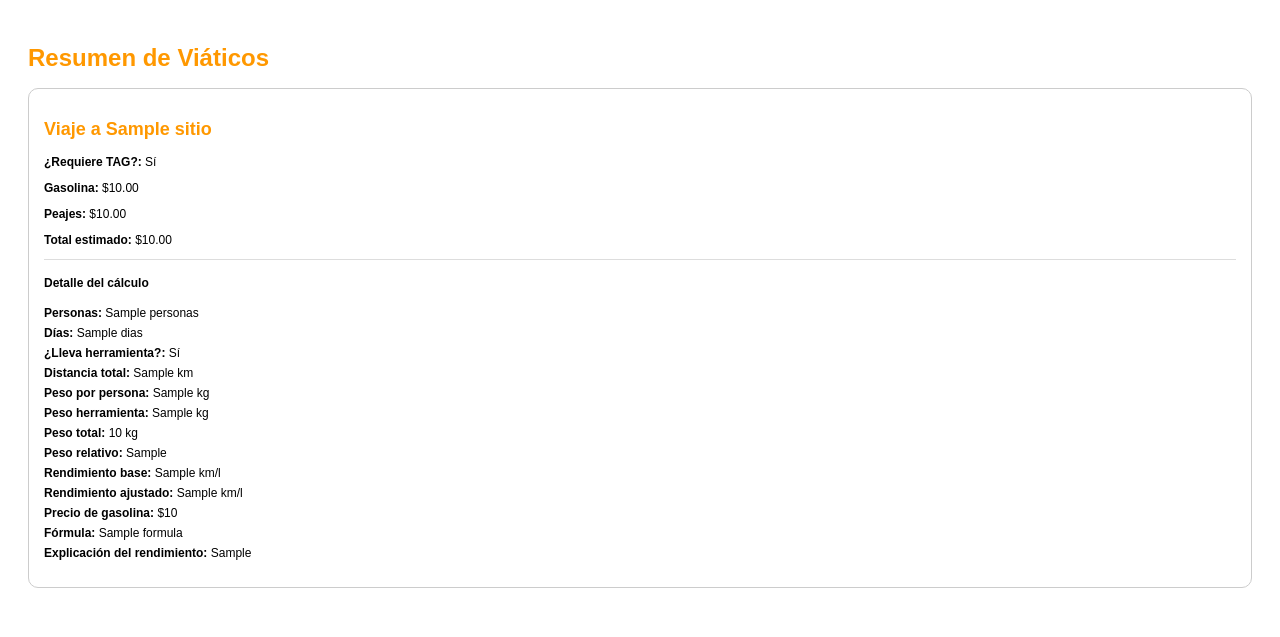
After one commit to israel109910/Gestion, a Django app: template Gasolina/templates/viaticos_pdf.html in a window 1280 px wide. The commit adds this page. Shown: the top 637 px of the page. Run offline with Django 3.2, Linux system fonts and the light colour scheme; the template is opened without the code that fills it: most values are stand-ins (such as "Sample title", 1, 10 or a date in 2020).

Commit message:
insertar app gasolina

```diff
--- a/Gasolina/templates/viaticos.html
+++ b/Gasolina/templates/viaticos.html
@@ -194,6 +194,9 @@
                 </ul>
             </details>
         </div>
+        <div class="d-grid mt-2">
+    <button type="button" class="btn btn-danger" onclick="descargarPDF()">Descargar PDF</button>
+</div>
     </div>
     {% endfor %}
 </div>
--- /dev/null
+++ b/Gasolina/templates/viaticos_pdf.html
@@ -0,0 +1,69 @@
+<!DOCTYPE html>
+<html lang="es">
+<head>
+    <meta charset="UTF-8">
+    <title>Resumen de Viáticos</title>
+    <style>
+        body {
+            font-family: Arial, sans-serif;
+            font-size: 12px;
+            padding: 20px;
+        }
+        h1, h2, h3 {
+            color: #ff9800;
+        }
+        .viaje {
+            margin-bottom: 30px;
+            padding: 15px;
+            border: 1px solid #ccc;
+            border-radius: 10px;
+        }
+        ul {
+            list-style: none;
+            padding-left: 0;
+        }
+        ul li {
+            margin-bottom: 6px;
+        }
+        hr {
+            border: 0;
+            border-top: 1px solid #ddd;
+            margin: 10px 0;
+        }
+    </style>
+</head>
+<body>
+    <h1>Resumen de Viáticos</h1>
+
+    {% for r in resultados %}
+        <div class="viaje">
+            <h2>Viaje a {{ r.sitio }}</h2>
+            <p><strong>¿Requiere TAG?:</strong> {{ r.requiere_tag|yesno:"Sí,No" }}</p>
+            <p><strong>Gasolina:</strong> ${{ r.costo_gasolina|floatformat:2 }}</p>
+            <p><strong>Peajes:</strong> ${{ r.costo_peaje|floatformat:2 }}</p>
+            <p><strong>Total estimado:</strong> ${{ r.costo_total|floatformat:2 }}</p>
+
+            <hr>
+
+            <h4>Detalle del cálculo</h4>
+            <ul>
+                <li><strong>Personas:</strong> {{ r.detalle.personas }}</li>
+                <li><strong>Días:</strong> {{ r.detalle.dias }}</li>
+                <li><strong>¿Lleva herramienta?:</strong> {{ r.detalle.herramientas|yesno:"Sí,No" }}</li>
+                <li><strong>Distancia total:</strong> {{ r.detalle.distancia_km }} km</li>
+                <li><strong>Peso por persona:</strong> {{ r.detalle.peso_prom_persona }} kg</li>
+                {% if r.detalle.herramientas %}
+                    <li><strong>Peso herramienta:</strong> {{ r.detalle.peso_herramienta }} kg</li>
+                {% endif %}
+                <li><strong>Peso total:</strong> {{ r.detalle.peso_total }} kg</li>
+                <li><strong>Peso relativo:</strong> {{ r.detalle.peso_relativo }}</li>
+                <li><strong>Rendimiento base:</strong> {{ r.detalle.rendimiento_base }} km/l</li>
+                <li><strong>Rendimiento ajustado:</strong> {{ r.detalle.rendimiento_ajustado }} km/l</li>
+                <li><strong>Precio de gasolina:</strong> ${{ r.detalle.precio_gasolina }}</li>
+                <li><strong>Fórmula:</strong> {{ r.detalle.formula }}</li>
+                <li><strong>Explicación del rendimiento:</strong> {{ r.detalle.explicacion_rendimiento }}</li>
+            </ul>
+        </div>
+    {% endfor %}
+</body>
+</html>
--- a/Gasolina/urls.py
+++ b/Gasolina/urls.py
@@ -5,4 +5,5 @@ from . import views
 
 urlpatterns = [
     path('', views.calcular_viaticos, name='gasolina_index'),
+    path('descargar-pdf/', views.descargar_viaticos_pdf, name='descargar_viaticos_pdf'),
 ]
```
Also changed, not shown: Gasolina/views.py (+16 -19 lines).
